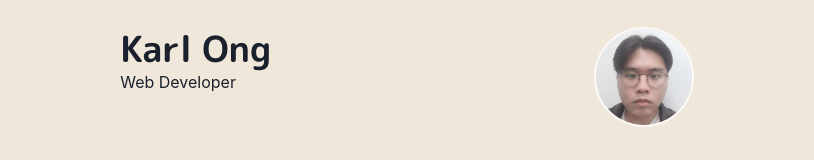
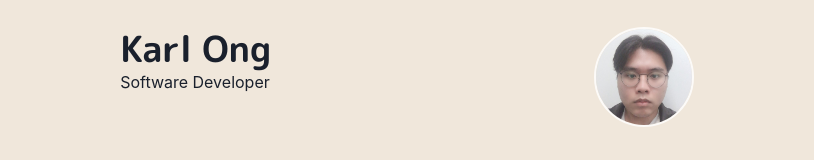
Before and after one commit to ongka/karl-homepage, a Next.js app: page / in a window 1280 px wide. Shown: the part 157-317 px from the top of the page, without its empty margins (233-1047 px from the left). Built offline with nearby package versions, Linux system fonts and the light colour scheme.

Commit message:
header update

```diff
--- a/pages/index.js
+++ b/pages/index.js
@@ -9,7 +9,6 @@ import {
   ListItem,
   List,
   SimpleGrid,
-  Paragraph
 } from '@chakra-ui/react'
 import { ExternalLinkIcon } from '@chakra-ui/icons'
 import { IoLogoGithub, IoMailSharp, IoPhonePortraitSharp } from 'react-icons/io5'
@@ -29,7 +28,7 @@ const Page = ()  => {
         <Heading as="h2" variant="page-title">
           Karl Ong
         </Heading>
-        <p>Web Developer</p>
+        <p>Software Developer</p>
       </Box>
       <Box
         flexShrink={0}
```
